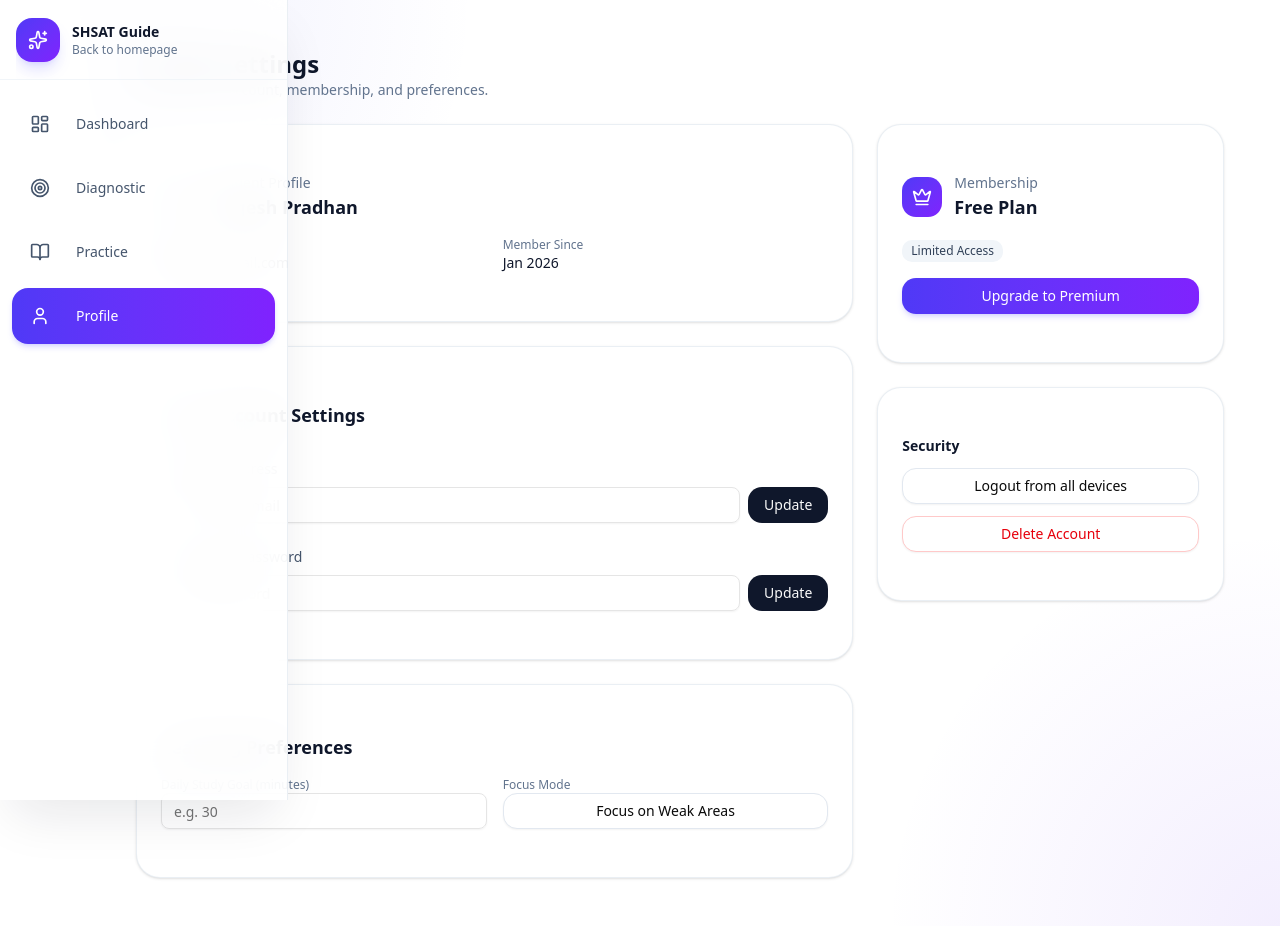
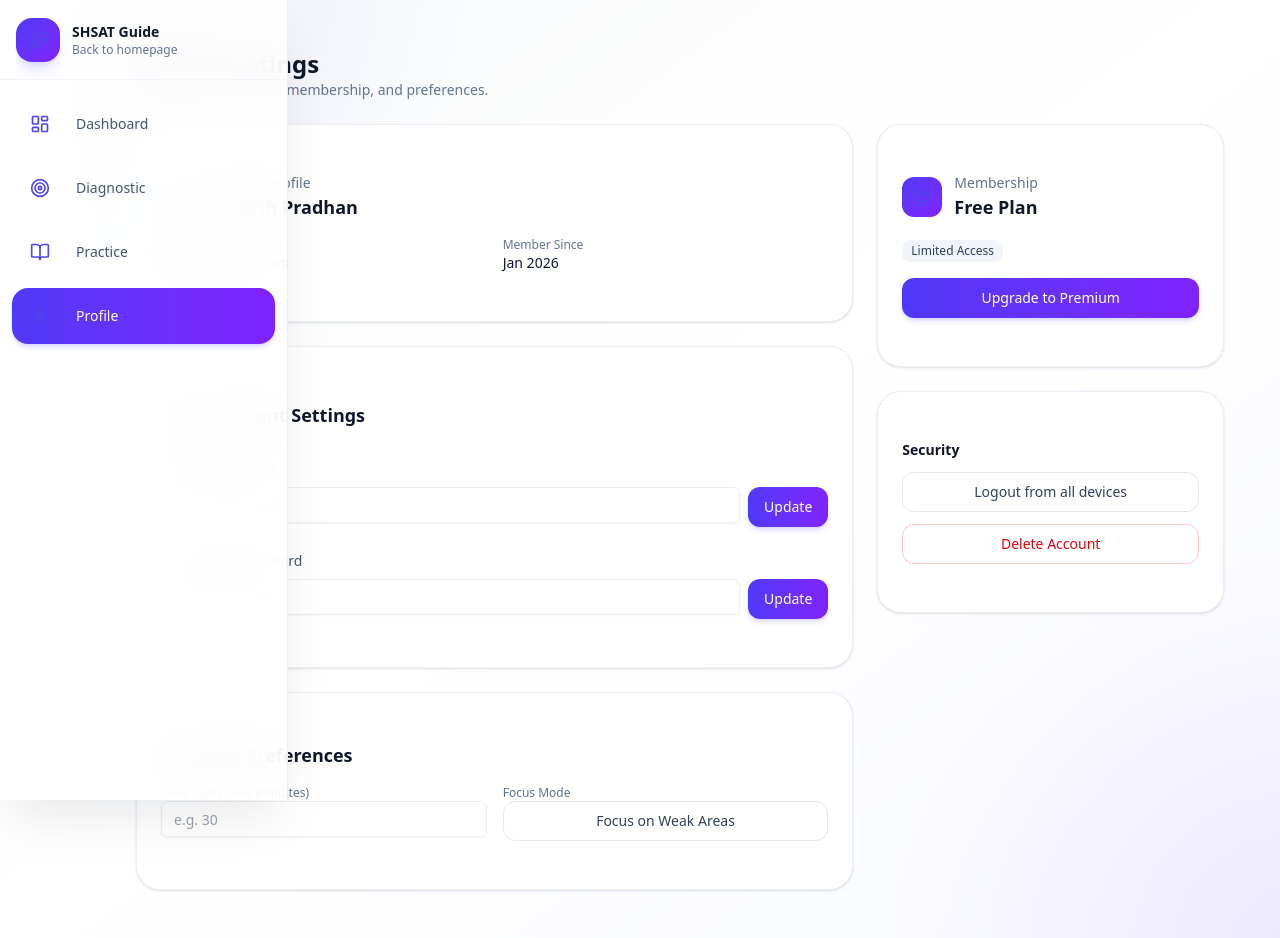
Before and after one commit to codesyogesh67/shsat_quiz, a Next.js app: page /profile in a window 1280 px wide. Built offline with nearby package versions, Linux system fonts and the light colour scheme.

Commit message:
style: polish landing page, pricing, and shared marketing UI

```diff
--- a/src/app/globals.css
+++ b/src/app/globals.css
@@ -1,122 +1,247 @@
 @import "tailwindcss";
-@import "tw-animate-css";
 
-@custom-variant dark (&:is(.dark *));
+@layer base {
+  :root {
+    --background: 248 250 252;
+    --foreground: 15 23 42;
 
-@theme inline {
-  --color-background: var(--background);
-  --color-foreground: var(--foreground);
-  --font-sans: var(--font-geist-sans);
-  --font-mono: var(--font-geist-mono);
-  --color-sidebar-ring: var(--sidebar-ring);
-  --color-sidebar-border: var(--sidebar-border);
-  --color-sidebar-accent-foreground: var(--sidebar-accent-foreground);
-  --color-sidebar-accent: var(--sidebar-accent);
-  --color-sidebar-primary-foreground: var(--sidebar-primary-foreground);
-  --color-sidebar-primary: var(--sidebar-primary);
-  --color-sidebar-foreground: var(--sidebar-foreground);
-  --color-sidebar: var(--sidebar);
-  --color-chart-5: var(--chart-5);
-  --color-chart-4: var(--chart-4);
-  --color-chart-3: var(--chart-3);
-  --color-chart-2: var(--chart-2);
-  --color-chart-1: var(--chart-1);
-  --color-ring: var(--ring);
-  --color-input: var(--input);
-  --color-border: var(--border);
-  --color-destructive: var(--destructive);
-  --color-accent-foreground: var(--accent-foreground);
-  --color-accent: var(--accent);
-  --color-muted-foreground: var(--muted-foreground);
-  --color-muted: var(--muted);
-  --color-secondary-foreground: var(--secondary-foreground);
-  --color-secondary: var(--secondary);
-  --color-primary-foreground: var(--primary-foreground);
-  --color-primary: var(--primary);
-  --color-popover-foreground: var(--popover-foreground);
-  --color-popover: var(--popover);
-  --color-card-foreground: var(--card-foreground);
-  --color-card: var(--card);
-  --radius-sm: calc(var(--radius) - 4px);
-  --radius-md: calc(var(--radius) - 2px);
-  --radius-lg: var(--radius);
-  --radius-xl: calc(var(--radius) + 4px);
+    --card: 255 255 255;
+    --card-foreground: 15 23 42;
+
+    --popover: 255 255 255;
+    --popover-foreground: 15 23 42;
+
+    --primary: 79 70 229; /* indigo-600 */
+    --primary-foreground: 255 255 255;
+
+    --secondary: 248 250 252;
+    --secondary-foreground: 51 65 85;
+
+    --muted: 241 245 249;
+    --muted-foreground: 100 116 139;
+
+    --accent: 245 243 255;
+    --accent-foreground: 67 56 202;
+
+    --border: 226 232 240;
+    --input: 226 232 240;
+    --ring: 99 102 241;
+
+    --radius: 1rem;
+
+    /* custom app tokens */
+    --app-indigo: 79 70 229; /* indigo-600 */
+    --app-violet: 124 58 237; /* violet-600 */
+    --app-fuchsia: 217 70 239; /* fuchsia-500 */
+
+    --app-bg-from: 248 250 252; /* slate-50 */
+    --app-bg-via: 255 255 255; /* white */
+    --app-bg-to: 238 242 255; /* indigo-50 */
+
+    --app-card-border: 226 232 240;
+    --app-sidebar-bg: 255 255 255;
+    --app-heading: 15 23 42;
+    --app-text: 71 85 105;
+    --app-muted: 100 116 139;
+
+    --app-icon-color: 79 70 229; /* indigo-600 */
+  }
+
+  /* svg.lucide {
+    @apply text-indigo-600;
+  } */
+
+  * {
+    @apply border-slate-200/70;
+  }
+
+  html {
+    @apply scroll-smooth;
+  }
+
+  body {
+    @apply min-h-screen bg-gradient-to-br from-slate-50 via-white to-indigo-50/40 text-slate-700 antialiased;
+  }
+
+  /*
+    GLOBAL ICON DEFAULT
+    All Lucide icons inside .app-shell become indigo by default
+  */
+  .app-shell svg.lucide {
+    color: rgb(var(--app-icon-color));
+  }
+
+  /* RADIO GROUP FIX */
+  [data-state="checked"] {
+    border-color: rgb(var(--app-indigo)) !important;
+  }
+
+  [data-state="checked"] svg {
+    fill: rgb(var(--app-indigo)) !important;
+    color: rgb(var(--app-indigo)) !important;
+  }
 }
 
-:root {
-  --radius: 0.625rem;
-  --background: oklch(1 0 0);
-  --foreground: oklch(0.145 0 0);
-  --card: oklch(1 0 0);
-  --card-foreground: oklch(0.145 0 0);
-  --popover: oklch(1 0 0);
-  --popover-foreground: oklch(0.145 0 0);
-  --primary: oklch(0.205 0 0);
-  --primary-foreground: oklch(0.985 0 0);
-  --secondary: oklch(0.97 0 0);
-  --secondary-foreground: oklch(0.205 0 0);
-  --muted: oklch(0.97 0 0);
-  --muted-foreground: oklch(0.556 0 0);
-  --accent: oklch(0.97 0 0);
-  --accent-foreground: oklch(0.205 0 0);
-  --destructive: oklch(0.577 0.245 27.325);
-  --border: oklch(0.922 0 0);
-  --input: oklch(0.922 0 0);
-  --ring: oklch(0.708 0 0);
-  --chart-1: oklch(0.646 0.222 41.116);
-  --chart-2: oklch(0.6 0.118 184.704);
-  --chart-3: oklch(0.398 0.07 227.392);
-  --chart-4: oklch(0.828 0.189 84.429);
-  --chart-5: oklch(0.769 0.188 70.08);
-  --sidebar: oklch(0.985 0 0);
-  --sidebar-foreground: oklch(0.145 0 0);
-  --sidebar-primary: oklch(0.205 0 0);
-  --sidebar-primary-foreground: oklch(0.985 0 0);
-  --sidebar-accent: oklch(0.97 0 0);
-  --sidebar-accent-foreground: oklch(0.205 0 0);
-  --sidebar-border: oklch(0.922 0 0);
-  --sidebar-ring: oklch(0.708 0 0);
+@layer components {
+  .app-page {
+    @apply min-h-screen bg-gradient-to-br from-slate-50 via-white to-indigo-50/40;
+  }
+
+  .app-container {
+    @apply px-4 md:px-6;
+  }
+
+  .app-heading {
+    @apply text-slate-900 tracking-tight;
+  }
+
+  .app-muted {
+    @apply text-slate-500;
+  }
+
+  .app-card {
+    @apply rounded-2xl border border-slate-200/70 bg-white shadow-sm;
+  }
+
+  .app-card-lg {
+    @apply rounded-3xl border border-slate-200/70 bg-white shadow-sm;
+  }
+
+  .app-section {
+    @apply rounded-3xl border border-slate-200/70 bg-white p-6 shadow-sm;
+  }
+
+  .app-sidebar {
+    @apply border-r border-slate-200/70 bg-white/90 backdrop-blur-xl;
+  }
+
+  .app-icon-box {
+    @apply flex h-10 w-10 items-center justify-center rounded-xl bg-slate-100 text-slate-600;
+  }
+
+  .app-icon-box svg {
+    @apply h-5 w-5;
+  }
+
+  .app-hover {
+    @apply transition-all duration-200 hover:bg-slate-100;
+  }
+
+  .app-nav-item {
+    @apply flex h-14 items-center gap-3 rounded-2xl px-3 text-slate-600 transition-all duration-200 hover:bg-slate-100;
+  }
+
+  .app-nav-item svg {
+    @apply h-5 w-5 text-slate-500 transition-all duration-200;
+  }
+
+  .app-nav-item-active {
+    @apply bg-gradient-to-r from-indigo-600 to-violet-600 text-white shadow-md shadow-indigo-500/20;
+  }
+
+  .app-gradient {
+    @apply bg-gradient-to-r from-indigo-600 to-violet-600 text-white;
+  }
+
+  .app-gradient-soft {
+    @apply bg-gradient-to-br from-indigo-600 to-violet-600;
+  }
+
+  .app-gradient-text {
+    @apply bg-gradient-to-r from-indigo-600 to-violet-600 bg-clip-text text-transparent;
+  }
+
+  .app-badge {
+    @apply inline-flex items-center rounded-full border border-slate-200/70 bg-white px-3 py-1 text-xs font-medium text-slate-600;
+  }
+
+  .app-input {
+    @apply rounded-xl border border-slate-200 bg-white text-slate-700 shadow-sm transition-all duration-200 placeholder:text-slate-400 focus:border-indigo-400 focus:ring-2 focus:ring-indigo-100;
+  }
+
+  .app-button-primary {
+    @apply inline-flex items-center justify-center rounded-xl bg-gradient-to-r from-indigo-600 to-violet-600 px-4 py-2 text-sm font-medium text-white shadow-md shadow-indigo-500/20 transition-all duration-200 hover:opacity-95;
+  }
+
+  .app-button-secondary {
+    @apply inline-flex items-center justify-center rounded-xl border border-slate-200/80 bg-white px-4 py-2 text-sm font-medium text-slate-700 shadow-sm transition-all duration-200 hover:bg-slate-50;
+  }
+
+  .app-button-ghost {
+    @apply inline-flex items-center justify-center rounded-xl px-4 py-2 text-sm font-medium text-slate-600 transition-all duration-200 hover:bg-slate-100;
+  }
+
+  .app-gradient,
+  .app-button-primary,
+  .app-nav-item-active,
+  .app-white-surface {
+    @apply text-white;
+  }
+
+  .app-gradient svg,
+  .app-button-primary svg,
+  .app-nav-item-active svg,
+  .app-white-surface svg {
+    @apply text-white;
+  }
+
+  .app-white-surface .app-icon-box,
+  .app-nav-item-active .app-icon-box,
+  .app-button-primary .app-icon-box,
+  .app-gradient .app-icon-box {
+    @apply bg-white/15;
+  }
+
+  /*
+    FILLED ICON (PRIMARY)
+    - Indigo background
+    - White icon
+  */
+  .app-icon-filled {
+    @apply flex h-10 w-10 items-center justify-center rounded-xl bg-gradient-to-br from-indigo-600 to-violet-600 shadow-sm;
+  }
+
+  .app-icon-filled svg {
+    @apply h-5 w-5 text-white;
+  }
+
+  /*
+    SMALL VERSION (optional)
+  */
+  .app-icon-filled-sm {
+    @apply flex h-10 w-10 items-center justify-center rounded-xl bg-gradient-to-br from-indigo-600 to-violet-600 shadow-sm transition-all duration-200;
+  }
+
+  .app-icon-filled-sm svg {
+    @apply h-6 w-6 text-white;
+  }
+
+  /*
+    LARGE VERSION (optional)
+  */
+  .app-icon-filled-lg {
+    @apply flex h-12 w-12 items-center justify-center rounded-2xl bg-gradient-to-br from-indigo-600 to-violet-600;
+  }
+
+  .app-icon-filled-lg svg {
+    @apply h-6 w-6 text-white;
+  }
+
+  /* Perfect square icon button (matches question map) */
+  .app-icon-square {
+    @apply flex h-12 w-12 items-center justify-center rounded-xl
+           bg-gradient-to-br from-indigo-600 to-violet-600
+           text-white shadow-sm transition-all duration-200;
+  }
+
+  .app-icon-square svg {
+    @apply h-5 w-5;
+  }
+
+  .app-icon-square:hover {
+    @apply scale-105 shadow-md shadow-indigo-500/20;
+  }
 }
 
-.dark {
-  --background: oklch(0.145 0 0);
-  --foreground: oklch(0.985 0 0);
-  --card: oklch(0.205 0 0);
-  --card-foreground: oklch(0.985 0 0);
-  --popover: oklch(0.205 0 0);
-  --popover-foreground: oklch(0.985 0 0);
-  --primary: oklch(0.922 0 0);
-  --primary-foreground: oklch(0.205 0 0);
-  --secondary: oklch(0.269 0 0);
-  --secondary-foreground: oklch(0.985 0 0);
-  --muted: oklch(0.269 0 0);
-  --muted-foreground: oklch(0.708 0 0);
-  --accent: oklch(0.269 0 0);
-  --accent-foreground: oklch(0.985 0 0);
-  --destructive: oklch(0.704 0.191 22.216);
-  --border: oklch(1 0 0 / 10%);
-  --input: oklch(1 0 0 / 15%);
-  --ring: oklch(0.556 0 0);
-  --chart-1: oklch(0.488 0.243 264.376);
-  --chart-2: oklch(0.696 0.17 162.48);
-  --chart-3: oklch(0.769 0.188 70.08);
-  --chart-4: oklch(0.627 0.265 303.9);
-  --chart-5: oklch(0.645 0.246 16.439);
-  --sidebar: oklch(0.205 0 0);
-  --sidebar-foreground: oklch(0.985 0 0);
-  --sidebar-primary: oklch(0.488 0.243 264.376);
-  --sidebar-primary-foreground: oklch(0.985 0 0);
-  --sidebar-accent: oklch(0.269 0 0);
-  --sidebar-accent-foreground: oklch(0.985 0 0);
-  --sidebar-border: oklch(1 0 0 / 10%);
-  --sidebar-ring: oklch(0.556 0 0);
-}
 
-@layer base {
-  * {
-    @apply border-border outline-ring/50;
-  }
-  body {
-    @apply bg-background text-foreground;
-  }
-}
+/* className="rounded-xl border-0 bg-gradient-to-r from-indigo-600 to-violet-600 px-6 text-white shadow-lg shadow-indigo-500/20 transition hover:-translate-y-0.5 hover:shadow-xl" */
--- a/src/app/layout.tsx
+++ b/src/app/layout.tsx
@@ -104,7 +104,7 @@
       <html lang="en">
         <body
           id="top"
-          className="min-h-screen"
+          className="app-shell min-h-screen"
           // className="min-h-screen bg-[radial-gradient(circle_at_top_left,rgba(99,102,241,0.10),transparent_26%),radial-gradient(circle_at_bottom_right,rgba(139,92,246,0.10),transparent_26%)]"
         >
           <main>{children}</main>
--- a/src/components/layout/navbar.tsx
+++ b/src/components/layout/navbar.tsx
@@ -17,7 +17,7 @@
 
       <div className="mx-auto flex h-16 w-full max-w-7xl items-center justify-between px-3 sm:px-4 md:px-6">
         <Link href="/" className="flex items-center gap-3">
-          <div className="flex h-10 w-10 items-center justify-center rounded-2xl bg-gradient-to-br from-indigo-600 to-violet-600 text-white shadow-lg shadow-indigo-500/20">
+          <div className="flex h-10 w-10 items-center justify-center app-icon-filled">
             <Sparkles className="h-5 w-5" />
           </div>
 
--- a/src/components/ui/button.tsx
+++ b/src/components/ui/button.tsx
@@ -1,30 +1,27 @@
-import * as React from "react"
-import { Slot } from "@radix-ui/react-slot"
-import { cva, type VariantProps } from "class-variance-authority"
-
-import { cn } from "@/lib/utils"
+import * as React from "react";
+import { Slot } from "@radix-ui/react-slot";
+import { cva, type VariantProps } from "class-variance-authority";
+import { cn } from "@/lib/utils";
 
 const buttonVariants = cva(
-  "inline-flex cursor-pointer items-center justify-center gap-2 whitespace-nowrap rounded-md text-sm font-medium transition-all disabled:pointer-events-none disabled:opacity-50 [&_svg]:pointer-events-none [&_svg:not([class*='size-'])]:size-4 shrink-0 [&_svg]:shrink-0 outline-none focus-visible:border-ring focus-visible:ring-ring/50 focus-visible:ring-[3px] aria-invalid:ring-destructive/20 dark:aria-invalid:ring-destructive/40 aria-invalid:border-destructive",
+  "inline-flex items-center justify-center gap-2 whitespace-nowrap rounded-xl text-sm font-medium transition-all duration-200 focus-visible:outline-none focus-visible:ring-2 focus-visible:ring-indigo-200 disabled:pointer-events-none disabled:opacity-50",
   {
     variants: {
       variant: {
-        default: "bg-primary text-primary-foreground hover:bg-primary/90",
-        destructive:
-          "bg-destructive text-white hover:bg-destructive/90 focus-visible:ring-destructive/20 dark:focus-visible:ring-destructive/40 dark:bg-destructive/60",
+        default:
+          "app-button-primary",
+        secondary:
+          "app-button-secondary",
+        ghost:
+          "app-button-ghost",
         outline:
-          "border bg-background shadow-xs hover:bg-accent hover:text-accent-foreground dark:bg-input/30 dark:border-input dark:hover:bg-input/50",
-        secondary:
-          "bg-secondary text-secondary-foreground hover:bg-secondary/80",
-        ghost:
-          "hover:bg-accent hover:text-accent-foreground dark:hover:bg-accent/50",
-        link: "text-primary underline-offset-4 hover:underline",
+          "border border-slate-200/80 bg-white text-slate-700 hover:bg-slate-50",
       },
       size: {
-        default: "h-9 px-4 py-2 has-[>svg]:px-3",
-        sm: "h-8 rounded-md gap-1.5 px-3 has-[>svg]:px-2.5",
-        lg: "h-10 rounded-md px-6 has-[>svg]:px-4",
-        icon: "size-9",
+        default: "h-10 px-4 py-2",
+        sm: "h-9 px-3",
+        lg: "h-11 px-6",
+        icon: "h-10 w-10",
       },
     },
     defaultVariants: {
@@ -32,27 +29,28 @@
       size: "default",
     },
   }
-)
+);
 
-function Button({
-  className,
-  variant,
-  size,
-  asChild = false,
-  ...props
-}: React.ComponentProps<"button"> &
-  VariantProps<typeof buttonVariants> & {
-    asChild?: boolean
-  }) {
-  const Comp = asChild ? Slot : "button"
+export interface ButtonProps
+  extends React.ButtonHTMLAttributes<HTMLButtonElement>,
+    VariantProps<typeof buttonVariants> {
+  asChild?: boolean;
+}
+
+const Button = React.forwardRef<HTMLButtonElement, ButtonProps>(
+  ({ className, variant, size, asChild = false, ...props }, ref) => {
+    const Comp = asChild ? Slot : "button";
 
     return (
       <Comp
-      data-slot="button"
         className={cn(buttonVariants({ variant, size, className }))}
+        ref={ref}
         {...props}
       />
-  )
+    );
   }
+);
 
-export { Button, buttonVariants }
+Button.displayName = "Button";
+
+export { Button, buttonVariants };
```
Also changed, not shown: src/app/(appshell)/pricing/page.tsx (+4 -12 lines), src/components/layout/footer.tsx (+55 -127 lines), src/components/layout/hero-landing.tsx (+2 -6 lines), src/components/layout/landing-how-it-works.tsx (+2 -6 lines). Lines whose indentation alone changed are shown as unchanged.
